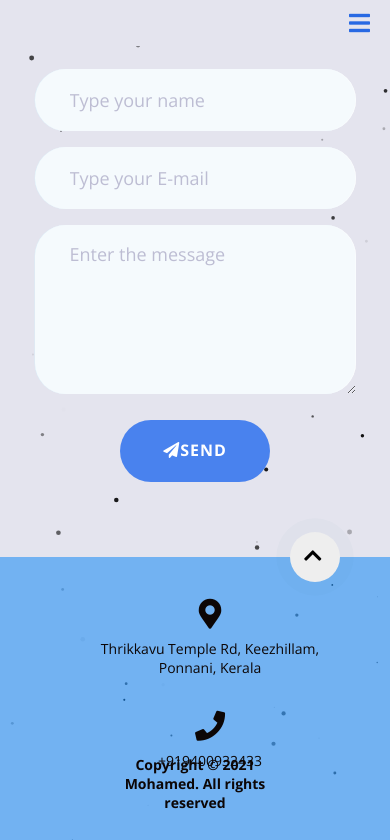
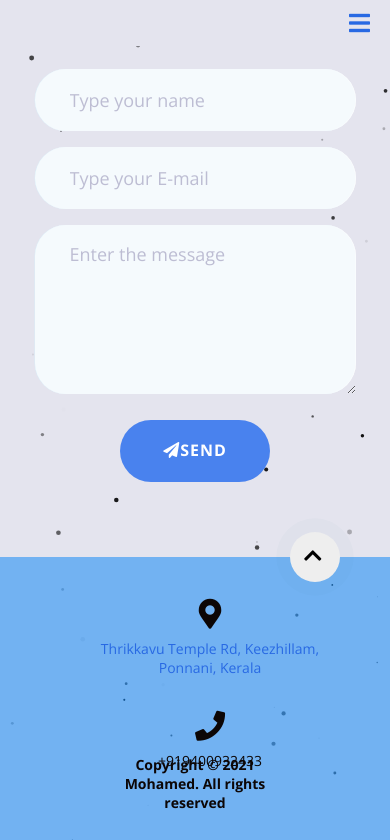
Before and after one commit to mohamedmarzuq5/mohamedmarzuq5.github.io, a plain HTML site: page index.html in a window 390 px wide. In both pictures the pointer is over the element 209 px from the left and 5469 px from the top of the page. Shown: the part 4812-5652 px from the top of the page. Drawn offline with nearby package versions, Linux system fonts and the light colour scheme.

Commit message:
Update style.css
Maked a color change when hover in "phoneno" in footer

```diff
--- a/css/style.css
+++ b/css/style.css
@@ -785,6 +785,10 @@
     font-size: 1.4rem;
   }
 
+  .phoneno:hover {
+    color: #2869e3;
+  }
+
   .copyrightmohd {
     text-align: center;
     left: 50%;
```
